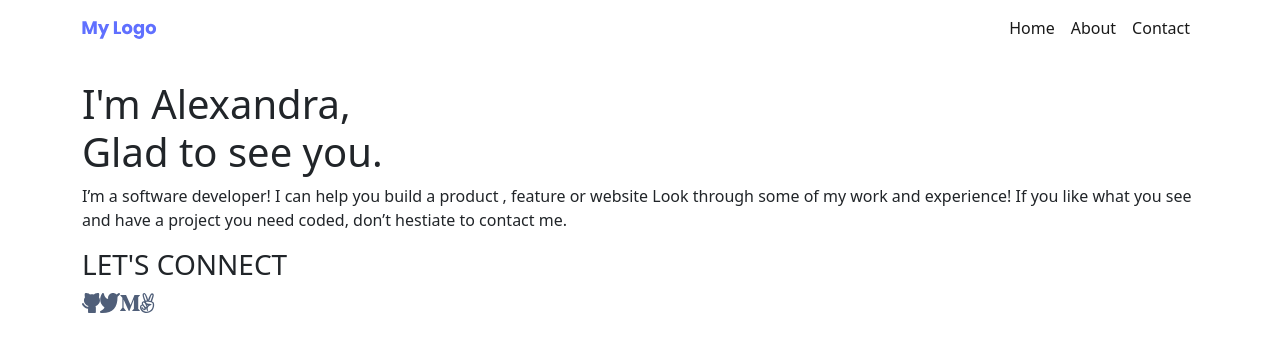
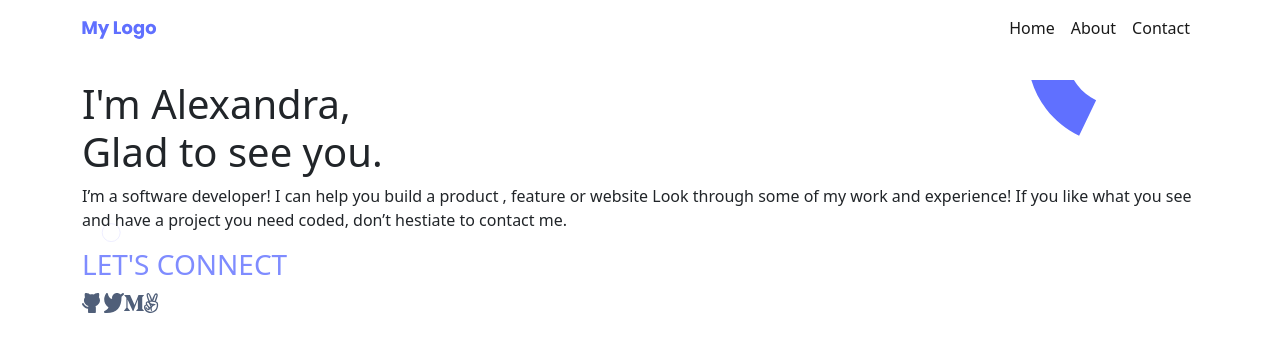
Before and after one commit to zainsadaqat/try-bootstrap, a plain HTML site: page index.html in a window 1280 px wide. Drawn offline with nearby package versions, Linux system fonts and the light colour scheme.

Commit message:
Style the banner section

```diff
--- a/style.css
+++ b/style.css
@@ -3,3 +3,15 @@
   padding: 0;
   margin: 0;
 }
+
+.main {
+  background: url(./images/desktop-background.svg);
+  background-position: center;
+  background-size: cover;
+}
+
+.connect {
+  color: #7f8cff;
+}
+
+.margin-right-xs { margin-right: .25em; }
```
